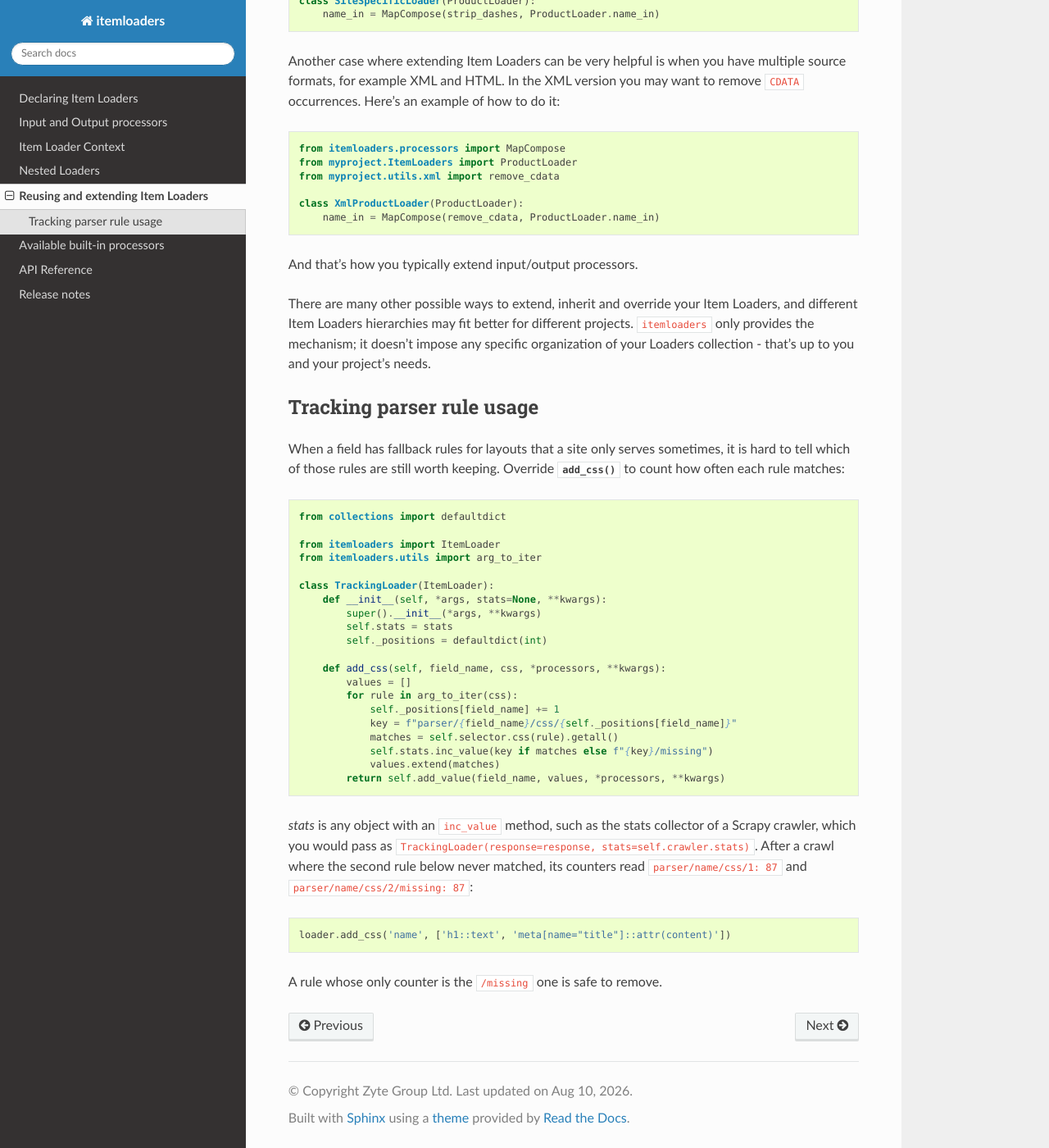
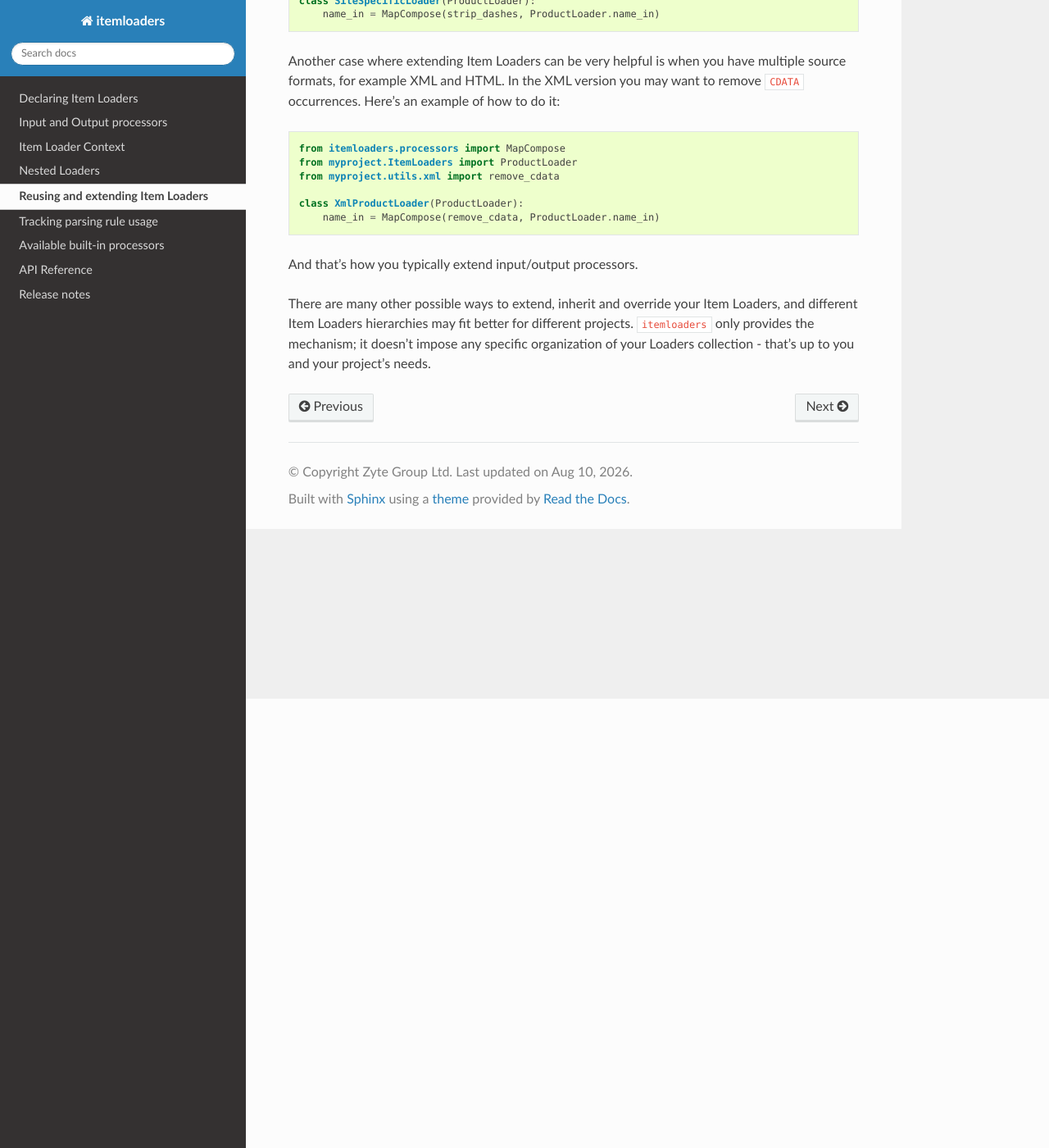
Before and after one commit to scrapy/itemloaders, a Sphinx documentation site: the page built from docs/extending-loaders.rst, in a window 1280 px wide and 1400 px high, scrolled down 548 px. Shown: the whole window at 82% size. Built offline with Sphinx 7.4.7 and the Read the Docs theme 3.1.0, drawn with Linux system fonts in a browser that asks for light colours.

Commit message:
Support tracking rule usage in stats

```diff
--- a/docs/conf.py
+++ b/docs/conf.py
@@ -215,6 +215,7 @@
 
 
 nitpicky = True
+nitpick_ignore = [("py:class", "itemloaders._StatsCollector")]
 
 intersphinx_mapping = {
     "parsel": ("https://parsel.readthedocs.io/en/stable/", None),
--- a/docs/extending-loaders.rst
+++ b/docs/extending-loaders.rst
@@ -43,41 +43,3 @@
 projects. ``itemloaders`` only provides the mechanism; it doesn't impose any specific
 organization of your Loaders collection - that's up to you and your project's
 needs.
-
-Tracking parser rule usage
---------------------------
-
-When a field has fallback rules for layouts that a site only serves sometimes,
-it is hard to tell which of those rules are still worth keeping. Override
-:meth:`~itemloaders.ItemLoader.add_css` to count how often each rule matches::
-
-    from collections import defaultdict
-
-    from itemloaders import ItemLoader
-    from itemloaders.utils import arg_to_iter
-
-    class TrackingLoader(ItemLoader):
-        def __init__(self, *args, stats=None, **kwargs):
-            super().__init__(*args, **kwargs)
-            self.stats = stats
-            self._positions = defaultdict(int)
-
-        def add_css(self, field_name, css, *processors, **kwargs):
-            values = []
-            for rule in arg_to_iter(css):
-                self._positions[field_name] += 1
-                key = f"parser/{field_name}/css/{self._positions[field_name]}"
-                matches = self.selector.css(rule).getall()
-                self.stats.inc_value(key if matches else f"{key}/missing")
-                values.extend(matches)
-            return self.add_value(field_name, values, *processors, **kwargs)
-
-*stats* is any object with an ``inc_value`` method, such as the stats collector
-of a Scrapy crawler, which you would pass as
-``TrackingLoader(response=response, stats=self.crawler.stats)``. After a crawl
-where the second rule below never matched, its counters read
-``parser/name/css/1: 87`` and ``parser/name/css/2/missing: 87``::
-
-    loader.add_css('name', ['h1::text', 'meta[name="title"]::attr(content)'])
-
-A rule whose only counter is the ``/missing`` one is safe to remove.
--- a/docs/index.rst
+++ b/docs/index.rst
@@ -95,6 +95,7 @@
     loaders-context
     nested-loaders
     extending-loaders
+    rule-usage
     built-in-processors
     api-reference
     release-notes
```
Also changed, not shown: docs/rule-usage.rst (added, +32 -0 lines), itemloaders/__init__.py (+54 -13 lines), 1 other file.
